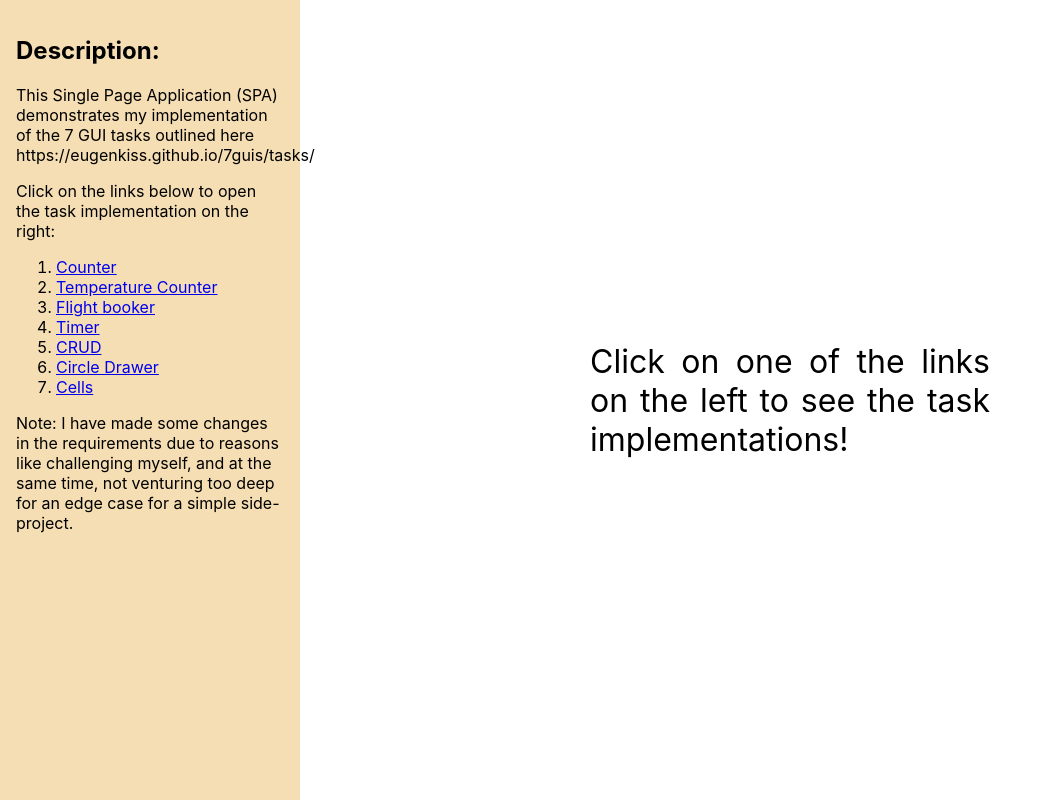
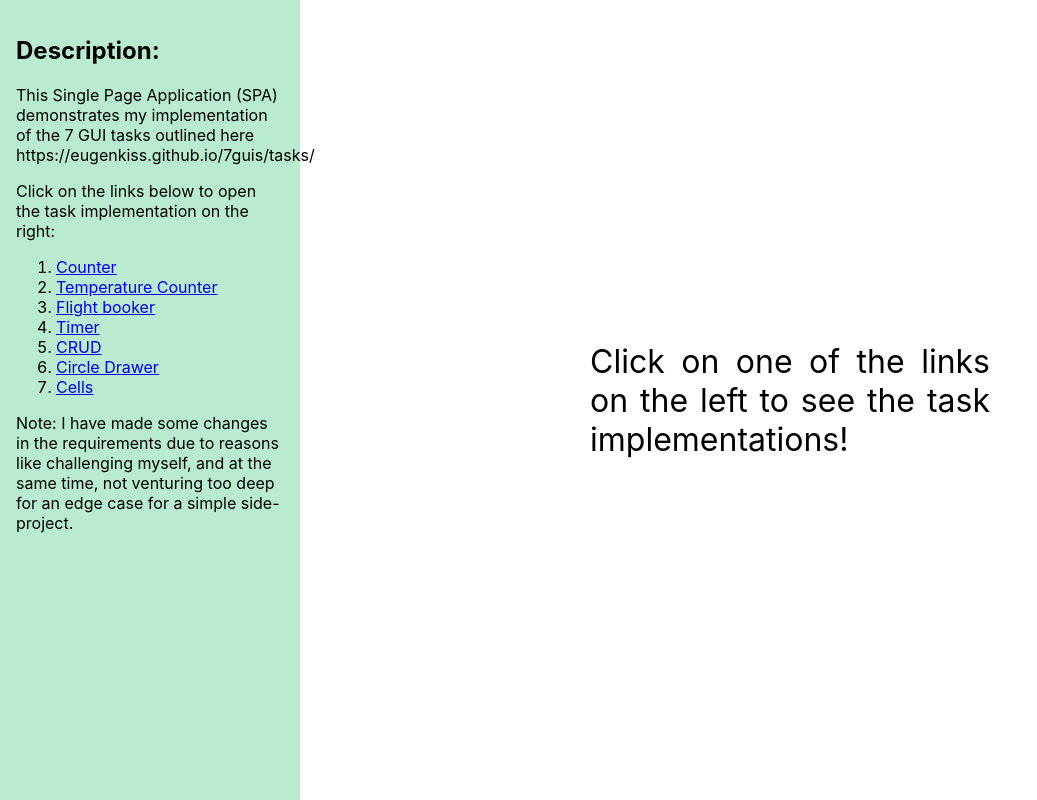
Before and after one commit to vinay-deshmukh/7-guis, a React (Create React App) app: page / in a window 1280 px wide. Shown: the whole page, without its empty margins (0-1037 px from the left). Built offline with nearby package versions, Linux system fonts and the light colour scheme.

Commit message:
Change background colors

```diff
--- a/src/App.module.scss
+++ b/src/App.module.scss
@@ -23,7 +23,7 @@ $widthRootDescription: 300px;
 .rootDescription {
   width: $widthRootDescription;
   height: 100vh;
-  background: wheat;
+  background: #b8ebd0;
   padding: 1rem;
   position: fixed;
 }
@@ -34,7 +34,7 @@ $widthRootDescription: 300px;
   height: 100vh;
 
   .taskDescription {
-    background: lightseagreen;
+    background: #cfddd7;
     width: 240px;
     height: 100%;
     padding: 1rem;
@@ -42,6 +42,7 @@ $widthRootDescription: 300px;
 
   .taskSubapp {
     flex: 1;
+    background: #b0c7bd;
   }
 }
 
--- a/src/pages/timer/Timer.module.scss
+++ b/src/pages/timer/Timer.module.scss
@@ -19,7 +19,7 @@
 .section {
   margin: 1rem 0;
   padding: 1rem;
-  background: #fdfdfd;
+  background: #b8ebd0;
 }
 
 .heading {
```
